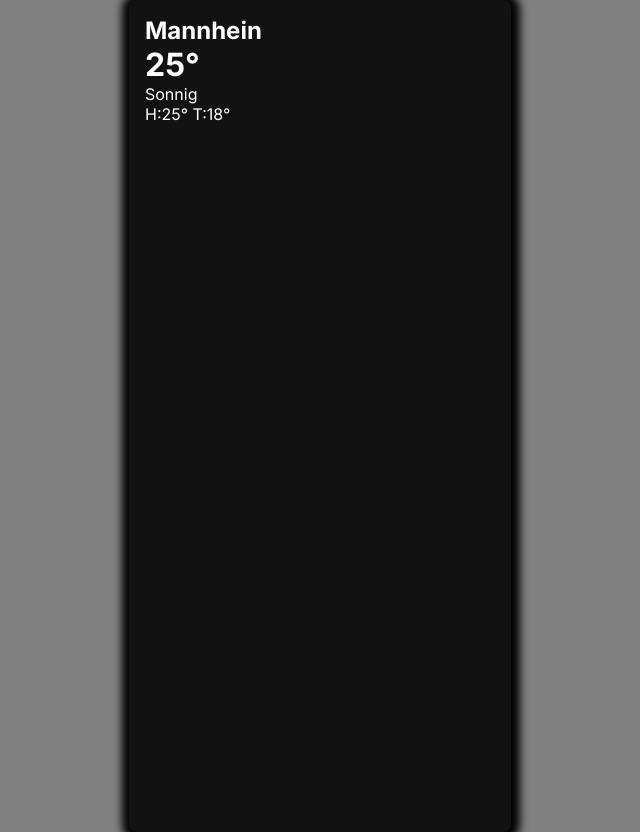
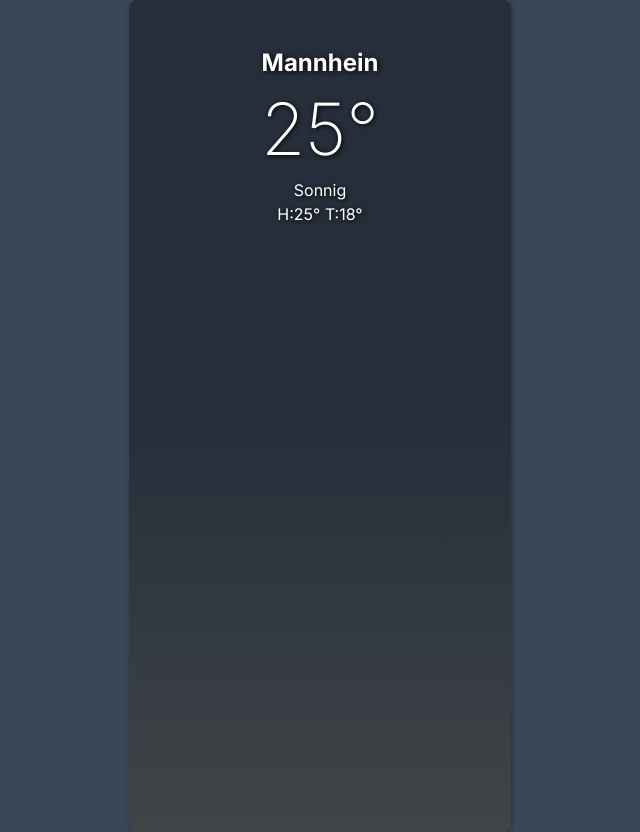
Before and after one commit to AdrianGogyan/wetterAppmitDev, a website built with Vite: page index.html in a window 1280 px wide. Shown: the whole page, without its empty margins (320-960 px from the left). Built offline with nearby package versions, Linux system fonts and the light colour scheme; no server answers; a web font is replaced by a local one.

Commit message:
styling part 2

```diff
--- /dev/null
+++ b/styles/_variables.scss
@@ -0,0 +1,7 @@
+$border-radius: 6px;
+$background: #252e3a;
+$elevation: #101214;
+$elevation-2: #404547;
+$text-color: #fff;
+$text-shadow: 1px 1px 5px #000;
+$box-shadow: 1px 1px 5px rgba(0, 0, 0, 0.3);
--- /dev/null
+++ b/styles/detailView.scss
@@ -0,0 +1,22 @@
+.currentWeather{
+    margin-top: 2rem;
+    display: flex;
+    flex-direction: column;
+    align-items: center;
+    justify-content: center;
+    text-shadow: $text-shadow;
+
+    &__location{
+        font-size: 1.5rem;
+        font-weight: 400;
+    }
+    &__current-temperature{
+        margin: 0.5rem 0;
+        font-size: 4.5rem;
+        font-weight: 200;
+    }
+
+    &__condition{
+        margin-bottom: 0.25rem;
+    }
+}
--- a/styles/styles.scss
+++ b/styles/styles.scss
@@ -1,35 +1,38 @@
 @import "mixins";
-@import url('https://fonts.googleapis.com/css2?family=Edu+AU+VIC+WA+NT+Hand:wght@400..700&family=Inter:ital,opsz,wght@0,14..32,100..900;1,14..32,100..900&family=Roboto:ital,wght@0,100;0,300;0,400;0,500;0,700;0,900;1,100;1,300;1,400;1,500;1,700;1,900&display=swap');
+@import "variables";
+@import "detailView";
 
-*{
+@import url("https://fonts.googleapis.com/css2?family=Edu+AU+VIC+WA+NT+Hand:wght@400..700&family=Inter:ital,opsz,wght@0,14..32,100..900;1,14..32,100..900&family=Roboto:ital,wght@0,100;0,300;0,400;0,500;0,700;0,900;1,100;1,300;1,400;1,500;1,700;1,900&display=swap");
+
+* {
     margin: 0;
     padding: 0;
 }
-body{
-    @include largeScreen{
+body {
+    @include largeScreen {
         background-color: gray;
-    display: flex;
-    align-items: center;
-    justify-content: center;
-    min-height: 100dvh;
+        display: flex;
+        align-items: center;
+        justify-content: center;
+        min-height: 100dvh;
+        background-color: lighten($color: $background, $amount: 10);
     }
 }
 
-
-#app{
+#app {
     font-family: "Inter", sans-serif;
-    background-color: rgb(18, 18, 18);
+    background:linear-gradient(0deg, $elevation-2 0%, $background 50%);
     color: white;
     padding: 1rem;
     min-height: 100vh;
-    @include largeScreen{
+
+    @include largeScreen {
         width: 350px;
         height: 800px;
         min-height: unset;
         overflow: auto;
         border-radius: 8px;
         box-shadow: 1px 1px 8px 8px black;
-
+        box-shadow: $box-shadow;
     }
-
 }
```
